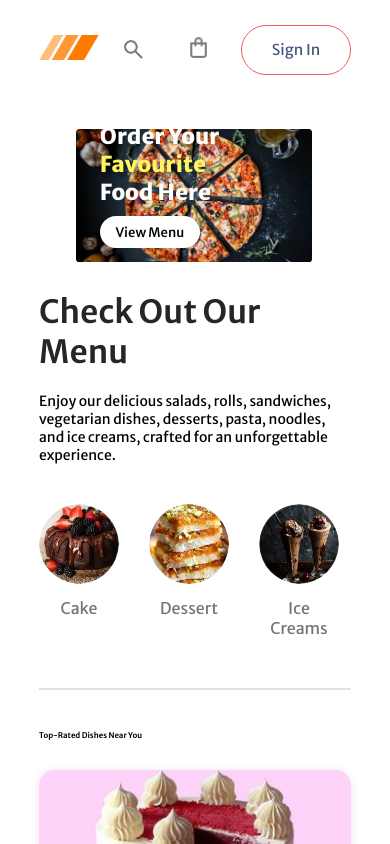
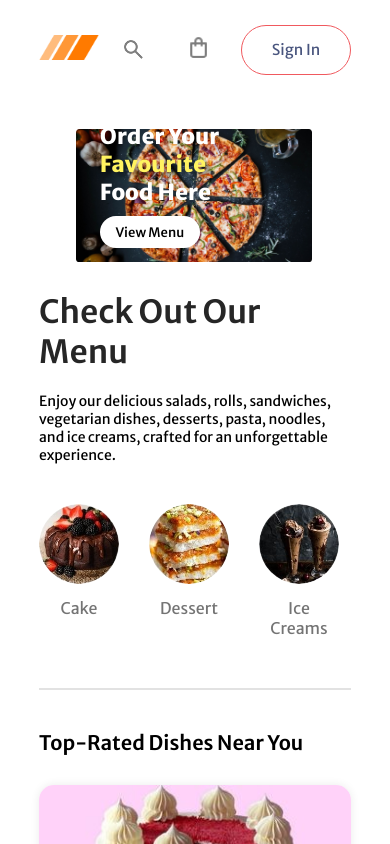
Before and after one commit to shammasktl/LuxeDine, a React (Create React App) app: page / in a window 390 px wide. Shown: the top 844 px of the page. Built offline with nearby package versions, Linux system fonts and the light colour scheme.

Commit message:
Added media query for h2

```diff
--- a/src/components/FoodDisplay/FoodDisplay.css
+++ b/src/components/FoodDisplay/FoodDisplay.css
@@ -3,7 +3,7 @@
 }
 
 .food-display h2 {
-    font-size: max(2vw,2px);
+    font-size: max(2vw,20px);
     font-weight: 600;
 }
 
--- a/src/components/Footer/Footer.jsx
+++ b/src/components/Footer/Footer.jsx
@@ -18,7 +18,7 @@ const Footer = () => {
             <img src={assets.facebook} alt="" />
             <img src={assets.x_twitter} alt="" />
             <img src={assets.linkedin} alt="" />
-            <img src={assets.github} alt="" />
+            <a href="https://github.com/archi-pelago/LuxeDine" target="_blank"><img src={assets.github} alt="" /></a>
           </div>
         </div>
         <div className="footer-content-center">
```
Also changed, not shown: src/pages/PlaceOrder/PlaceOrder.jsx (+4 -4 lines).
